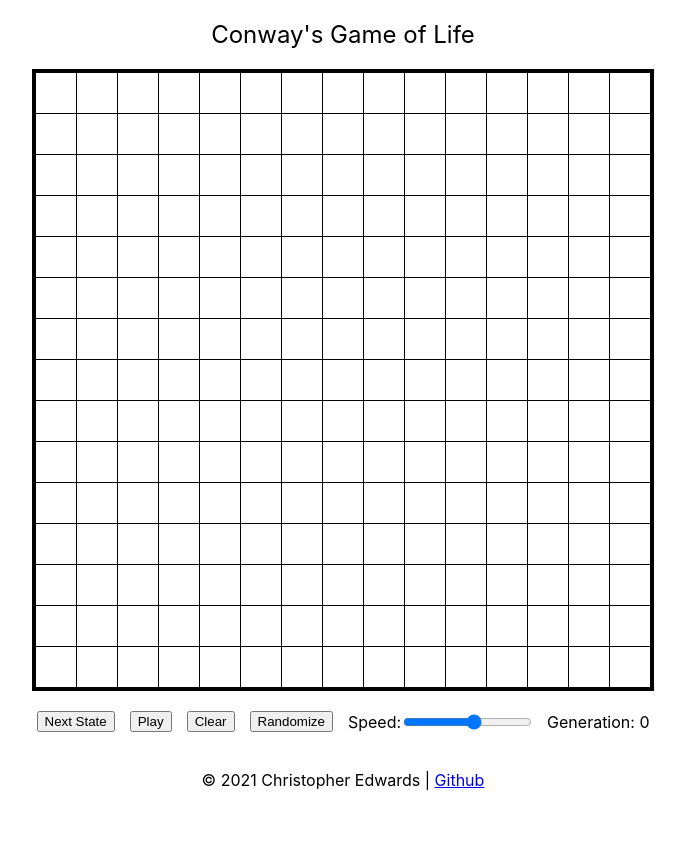
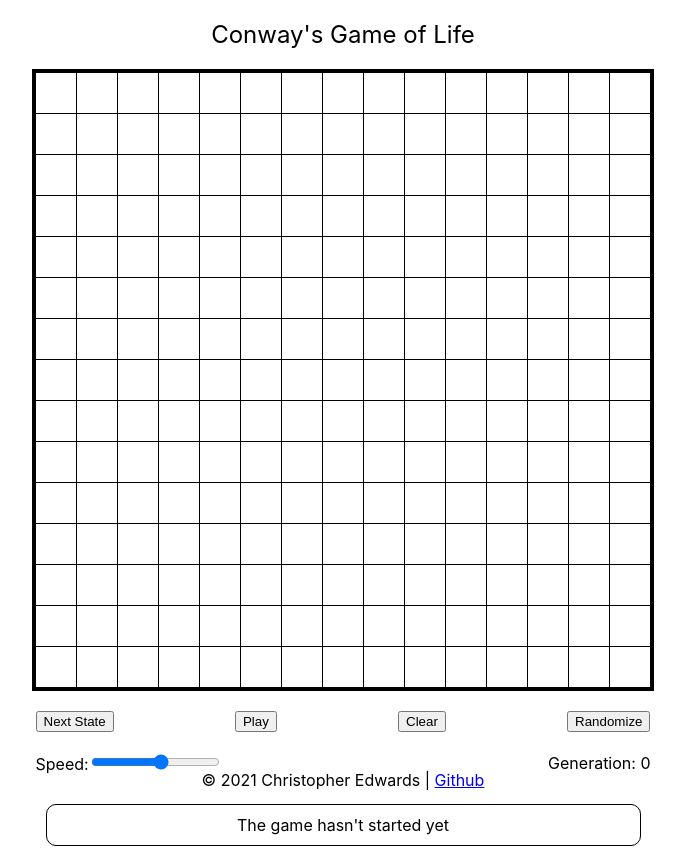
Before and after one commit to cedwards036/conway-game-of-life, a React (Create React App) app: page / in a window 1280 px wide. Shown: the whole page, without its empty margins (297-982 px from the left). Before the commit the page ends 800 px from the top, so only its background shows below. Built offline with nearby package versions, Linux system fonts and the light colour scheme.

Commit message:
Add game state description

```diff
--- a/src/App.tsx
+++ b/src/App.tsx
@@ -5,6 +5,10 @@ import {
   updateBoard,
   createEmptyBoard,
   createRandomBoard,
+  boardToString,
+  deriveGameStateDesc,
+  stateHistory,
+  stateDesc,
 } from "./lib/game-board";
 import Board from "./Board";
 import ControlPanel from "./ControlPanel";
@@ -18,6 +22,24 @@ function App() {
   const [tickCount, setTickCount] = useState(0);
   const [isPlaying, setIsPlaying] = useState(false);
   const [speedFactor, setSpeedFactor] = useState(5);
+  const [history, setHistory] = useState<stateHistory>({});
+  const [mostRecentStateDesc, setMostRecentStateDesc] = useState<stateDesc>({
+    name: "pregame",
+  });
+
+  const addCurrentStateToHistory = useCallback(() => {
+    const newHistory = { ...history };
+    newHistory[boardToString(board)] = tickCount;
+    const currentStateDesc = deriveGameStateDesc(
+      history,
+      boardToString(board),
+      tickCount
+    );
+    if (currentStateDesc.name !== mostRecentStateDesc.name) {
+      setMostRecentStateDesc(currentStateDesc);
+    }
+    setHistory(newHistory);
+  }, [history, board, tickCount, mostRecentStateDesc]);
 
   function toggleCell(cellRow: number, cellCol: number): void {
     const newValue: cellValue = board[cellRow][cellCol] === 1 ? 0 : 1;
@@ -25,9 +47,10 @@ function App() {
   }
 
   const updateGameState = useCallback(() => {
+    addCurrentStateToHistory();
     setBoard(nextBoard(board));
     setTickCount(tickCount + 1);
-  }, [tickCount, board]);
+  }, [tickCount, board, addCurrentStateToHistory]);
 
   function toggleIsPlaying() {
     setIsPlaying(!isPlaying);
@@ -38,15 +61,21 @@ function App() {
   }
 
   function clearBoard(): void {
+    clearHistory();
     setBoard(createEmptyBoard(BOARD_SIZE, BOARD_SIZE));
     setTickCount(0);
     pauseGame();
   }
 
   function randomizeBoard(): void {
+    clearHistory();
     setBoard(createRandomBoard(BOARD_SIZE, BOARD_SIZE));
     setTickCount(0);
     pauseGame();
+  }
+
+  function clearHistory(): void {
+    setHistory({});
   }
 
   useEffect(() => {
@@ -75,6 +104,7 @@ function App() {
         speedFactor={speedFactor}
         setSpeedFactor={setSpeedFactor}
         randomizeBoard={randomizeBoard}
+        gameStateDesc={mostRecentStateDesc}
       />
       <Footer />
     </div>
--- a/src/ControlPanel.tsx
+++ b/src/ControlPanel.tsx
@@ -1,4 +1,5 @@
 import React from "react";
+import { stateDesc } from "./lib/game-board";
 import "./styles/ControlPanel.css";
 
 type ControlPanelProps = {
@@ -10,7 +11,28 @@ type ControlPanelProps = {
   speedFactor: number;
   setSpeedFactor: (speedFactor: number) => void;
   randomizeBoard: () => void;
+  gameStateDesc: stateDesc;
 };
+
+function GameState({ gameStateDesc }: { gameStateDesc: stateDesc }) {
+  function descriptionText(): string {
+    switch (gameStateDesc.name) {
+      case "pregame":
+        return "The game hasn't started yet";
+      case "ongoing":
+        return "This pattern is evolving";
+      case "dead":
+        return `This pattern died at generation ${gameStateDesc.startTick}`;
+      case "stabilized":
+        return `This pattern stabilized at generation ${gameStateDesc.startTick}`;
+      case "cycle":
+        return `This pattern developed into a cycle at generation ${gameStateDesc.startTick} with period length ${gameStateDesc.length}`;
+      default:
+        return "";
+    }
+  }
+  return <div className="state-description">{descriptionText()}</div>;
+}
 
 function ControlPanel({
   updateGameState,
@@ -21,9 +43,11 @@ function ControlPanel({
   speedFactor,
   setSpeedFactor,
   randomizeBoard,
+  gameStateDesc,
 }: ControlPanelProps) {
   return (
     <div className="control-panel">
+      <div className="control-panel-row">
         <button disabled={isPlaying} onClick={updateGameState}>
           Next State
         </button>
@@ -32,7 +56,10 @@ function ControlPanel({
         </button>
         <button onClick={clearBoard}>Clear</button>
         <button onClick={randomizeBoard}>Randomize</button>
-      <label htmlFor="speed">Speed:</label>
+      </div>
+      <div className="control-panel-row">
+        <label htmlFor="speed">
+          Speed:
           <input
             type="range"
             id="speed"
@@ -41,7 +68,12 @@ function ControlPanel({
             value={speedFactor}
             onChange={(e) => setSpeedFactor(parseInt(e.target.value))}
           ></input>
+        </label>
         <div data-testid="tickCount">Generation: {tickCount}</div>
+      </div>
+      <div className="control-panel-row">
+        <GameState gameStateDesc={gameStateDesc} />
+      </div>
     </div>
   );
 }
--- a/src/lib/game-board.ts
+++ b/src/lib/game-board.ts
@@ -1,5 +1,11 @@
 export type cellValue = 0 | 1;
 export type gameBoard = cellValue[][];
+export type stateHistory = { [key: string]: number };
+export type stateDesc = {
+  name: "pregame" | "cycle" | "dead" | "stabilized" | "ongoing";
+  startTick?: number;
+  length?: number;
+};
 
 export function nextBoard(board: gameBoard): gameBoard {
   return board.map((row, i) =>
@@ -37,6 +43,36 @@ export function createRandomBoard(width: number, height: number): gameBoard {
         .fill(0)
         .map(() => randValue())
     );
+}
+
+export function boardToString(board: gameBoard): string {
+  return board.map((row) => row.join("")).join(".");
+}
+
+export function deriveGameStateDesc(
+  gameStateHistory: stateHistory,
+  currentState: string,
+  currentTick: number
+): stateDesc {
+  if (Object.keys(gameStateHistory).length === 0) {
+    return { name: "pregame" };
+  } else if (currentState.includes("1")) {
+    if (gameStateHistory.hasOwnProperty(currentState)) {
+      if (gameStateHistory[currentState] === currentTick - 1) {
+        return { name: "stabilized", startTick: currentTick - 1 };
+      } else {
+        return {
+          name: "cycle",
+          startTick: gameStateHistory[currentState],
+          length: currentTick - gameStateHistory[currentState],
+        };
+      }
+    } else {
+      return { name: "ongoing" };
+    }
+  } else {
+    return { name: "dead", startTick: currentTick };
+  }
 }
 
 export class Cell {
--- a/src/styles/Board.css
+++ b/src/styles/Board.css
@@ -4,7 +4,7 @@
   display: flex;
   flex-direction: row;
   flex-wrap: wrap;
-  width: calc((var(--cell-size) + 1px) * var(--board-width));
+  width: var(--board-width);
   border-top: 4px solid black;
   border-right: 3px solid black;
   border-bottom: 3px solid black;
--- a/src/styles/ControlPanel.css
+++ b/src/styles/ControlPanel.css
@@ -1,13 +1,24 @@
+@import "common.css";
+
 .control-panel {
+  display: flex;
+  flex-direction: column;
+}
+
+.control-panel-row {
   display: flex;
   flex-direction: row;
   align-items: center;
-  flex-wrap: wrap;
-  justify-content: center;
   margin-top: 20px;
+  width: var(--board-width);
+  justify-content: space-between;
 }
 
-.control-panel button,
-input {
-  margin-right: 15px;
+.state-description {
+  border: 1px solid black;
+  border-radius: 10px;
+  padding: 10px;
+  margin: 10px;
+  text-align: center;
+  width: 100%;
 }
--- a/src/styles/common.css
+++ b/src/styles/common.css
@@ -1,6 +1,7 @@
 :root {
   --cell-size: 40px;
-  --board-width: 15;
+  --board-cell-dim: 15;
+  --board-width: calc((var(--cell-size) + 1px) * var(--board-cell-dim));
 }
 
 @media only screen and (max-width: 700px) {
```
Also changed, not shown: 1 other file (tests, documents, lock files or other folders). Lines whose indentation alone changed are shown as unchanged.
